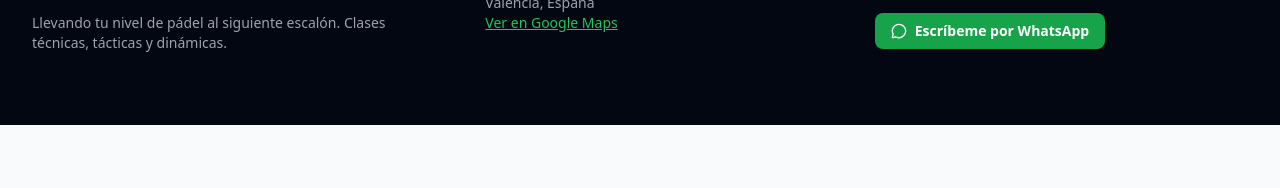
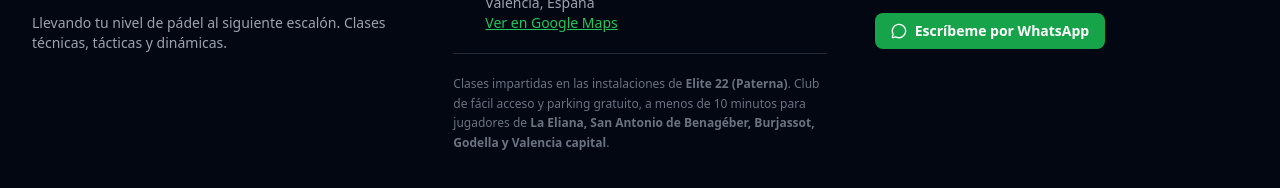
Before and after one commit to manucarri/manucarri.github.io, a plain HTML site: page blog.html in a window 1280 px wide. Shown: the part 1461-1649 px from the top of the page. Before the commit the page ends 1586 px from the top, so only its background shows below. Drawn offline with nearby package versions, Linux system fonts and the light colour scheme.

Commit message:
Update blog.html

```diff
--- a/blog.html
+++ b/blog.html
@@ -184,8 +184,10 @@
         </div>
     </main>
 
-    <footer class="bg-gray-950 text-gray-400 py-12 border-t-8 border-padel-accent mt-auto">
+<footer class="bg-gray-950 text-gray-400 py-12 border-t-8 border-padel-accent mt-auto">
         <div class="max-w-7xl mx-auto px-4 sm:px-6 lg:px-8 grid grid-cols-1 md:grid-cols-3 gap-12">
+
+            <!-- Columna 1: Info y Redes -->
             <div>
                 <span class="text-white font-bold text-2xl tracking-tight mb-1 block">ManuCarrilero</span>
                 <div class="flex gap-4 flex-wrap mt-4">
@@ -198,6 +200,8 @@
                 </div>
                 <p class="text-sm mb-6 mt-4 text-gray-400">Llevando tu nivel de pádel al siguiente escalón. Clases técnicas, tácticas y dinámicas.</p>
             </div>
+
+            <!-- Columna 2: Ubicación + SEO LOCAL -->
             <div>
                 <h4 class="text-white font-bold mb-4 text-lg">Ubicación de Entrenamiento</h4>
                 <ul class="space-y-3 text-sm">
@@ -211,7 +215,17 @@
                         </span>
                     </li>
                 </ul>
+
+                <!-- NUEVO BLOQUE SEO LOCAL -->
+                <div class="mt-5 pt-5 border-t border-gray-800">
+                    <p class="text-xs leading-relaxed text-gray-500">
+                        Clases impartidas en las instalaciones de <strong>Elite 22 (Paterna)</strong>. Club de fácil acceso y parking gratuito, a menos de 10 minutos para jugadores de <strong>La Eliana, San Antonio de Benagéber, Burjassot, Godella y Valencia capital</strong>.
+                    </p>
+                </div>
+                <!-- FIN DEL BLOQUE SEO LOCAL -->
             </div>
+
+            <!-- Columna 3: Contacto -->
             <div>
                 <h4 class="text-white font-bold mb-4 text-lg">Contacto Directo</h4>
                 <ul class="space-y-3 text-sm">
@@ -225,6 +239,7 @@
                     </li>
                 </ul>
             </div>
+
         </div>
     </footer>
 
```
